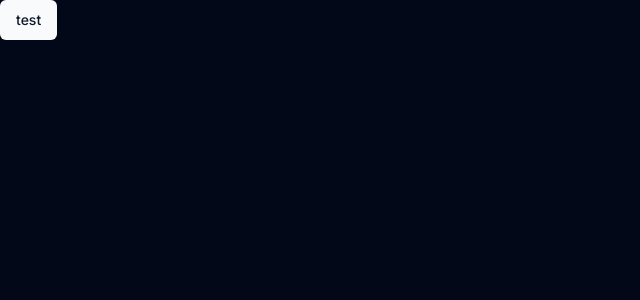
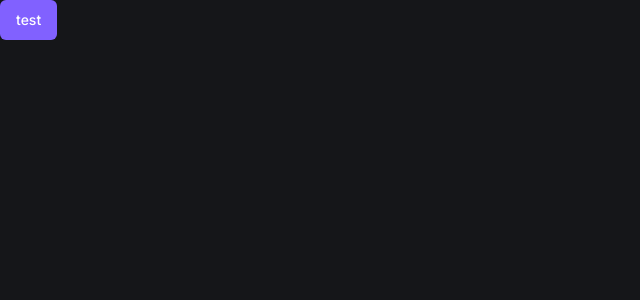
Before and after one commit to IgorMatheus2411/fsw-barber, a Next.js app: page / in a window 1280 px wide. Shown: the top 300 px of the page, without its empty margins (0-640 px from the left). Built offline with nearby package versions, Linux system fonts and the light colour scheme.

Commit message:
Teste de commit

```diff
--- a/app/globals.css
+++ b/app/globals.css
@@ -3,67 +3,47 @@
 @tailwind utilities;
 
 @layer base {
-  :root {
-    --background: 0 0% 100%;
-    --foreground: 222.2 84% 4.9%;
-    --card: 0 0% 100%;
-    --card-foreground: 222.2 84% 4.9%;
-    --popover: 0 0% 100%;
-    --popover-foreground: 222.2 84% 4.9%;
-    --primary: 222.2 47.4% 11.2%;
-    --primary-foreground: 210 40% 98%;
-    --secondary: 210 40% 96.1%;
-    --secondary-foreground: 222.2 47.4% 11.2%;
-    --muted: 210 40% 96.1%;
-    --muted-foreground: 215.4 16.3% 46.9%;
-    --accent: 210 40% 96.1%;
-    --accent-foreground: 222.2 47.4% 11.2%;
-    --destructive: 0 84.2% 60.2%;
+  .dark {
+    --background: 225 9% 9%;
+    --foreground: 210 40% 98%;
+
+    --card: 228 9% 11%;
+    --card-foreground: 210 40% 98%;
+
+    --popover: 228 9% 11%;
+    --popover-foreground: 210 40% 98%;
+
+    --primary: 252 100% 69%;
+    --primary-foreground: 0 0% 100%;
+
+    --secondary: 228 6% 16%;
+    --secondary-foreground: 210 40% 98%;
+
+    --muted: 228 6% 16%;
+    --muted-foreground: 215 20.2% 65.1%;
+
+    --accent: 228 6% 16%;
+    --accent-foreground: 210 40% 98%;
+
+    --destructive: 0 84% 60%;
     --destructive-foreground: 210 40% 98%;
-    --border: 214.3 31.8% 91.4%;
-    --input: 214.3 31.8% 91.4%;
-    --ring: 222.2 84% 4.9%;
+
+    --border: 228 6% 16%;
+    --input: 228 6% 16%;
+    --ring: 212.7 26.8% 83.9%;
+
     --radius: 0.5rem;
-    --chart-1: 12 76% 61%;
-    --chart-2: 173 58% 39%;
-    --chart-3: 197 37% 24%;
-    --chart-4: 43 74% 66%;
-    --chart-5: 27 87% 67%;
-  }
-
-  .dark {
-    --background: 222.2 84% 4.9%;
-    --foreground: 210 40% 98%;
-    --card: 222.2 84% 4.9%;
-    --card-foreground: 210 40% 98%;
-    --popover: 222.2 84% 4.9%;
-    --popover-foreground: 210 40% 98%;
-    --primary: 210 40% 98%;
-    --primary-foreground: 222.2 47.4% 11.2%;
-    --secondary: 217.2 32.6% 17.5%;
-    --secondary-foreground: 210 40% 98%;
-    --muted: 217.2 32.6% 17.5%;
-    --muted-foreground: 215 20.2% 65.1%;
-    --accent: 217.2 32.6% 17.5%;
-    --accent-foreground: 210 40% 98%;
-    --destructive: 0 62.8% 30.6%;
-    --destructive-foreground: 210 40% 98%;
-    --border: 217.2 32.6% 17.5%;
-    --input: 217.2 32.6% 17.5%;
-    --ring: 212.7 26.8% 83.9%;
-    --chart-1: 220 70% 50%;
-    --chart-2: 160 60% 45%;
-    --chart-3: 30 80% 55%;
-    --chart-4: 280 65% 60%;
-    --chart-5: 340 75% 55%;
   }
 }
 
 @layer base {
   * {
-    @apply border-border;
+    @apply border-border antialiased;
+  }
+  html {
+    @apply h-full;
   }
   body {
-    @apply bg-background text-foreground;
+    @apply h-full bg-background text-foreground;
   }
 }
```
Also changed, not shown: package.json (+6 -1 lines), .eslintrc.json, .lintstagedrc.json (added), 2 other files (tests, documents, lock files or other folders).
